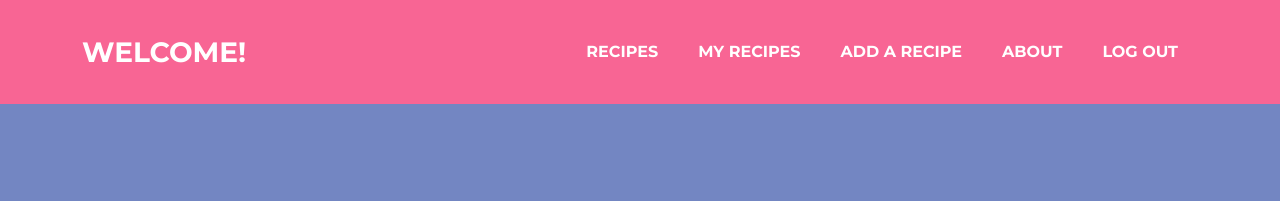
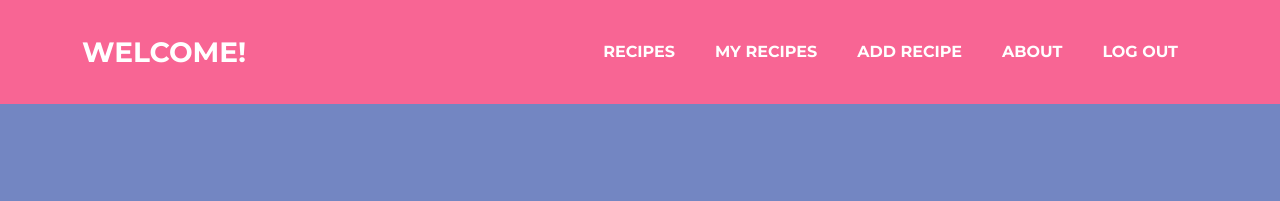
Before and after one commit to DoriCzele/CupcakeClub, a Flask app: page / in a window 1280 px wide. Shown: the top 201 px of the page. Run offline with Flask 2, Linux system fonts and the light colour scheme; the visitor is signed in with stand-in values (Sample User, id 1); some libraries are stand-ins or nearby versions.

Commit message:
Update add recipe button in navbar

```diff
--- a/templates/layout/navbar.html
+++ b/templates/layout/navbar.html
@@ -20,7 +20,7 @@
 				</li>
 				{% endif %}
 				<li class="nav-item mx-0 mx-lg-1">
-					<a class="nav-link py-3 px-0 px-lg-3 rounded" href="{{url_for('new_recipe')}}">Add a recipe</a>
+					<a class="nav-link py-3 px-0 px-lg-3 rounded" href="{{url_for('new_recipe')}}">Add recipe</a>
 				</li>
 				<li class="nav-item mx-0 mx-lg-1">
 					<a class="nav-link py-3 px-0 px-lg-3 rounded" href="{{url_for('home')}}#about">About</a>
```
